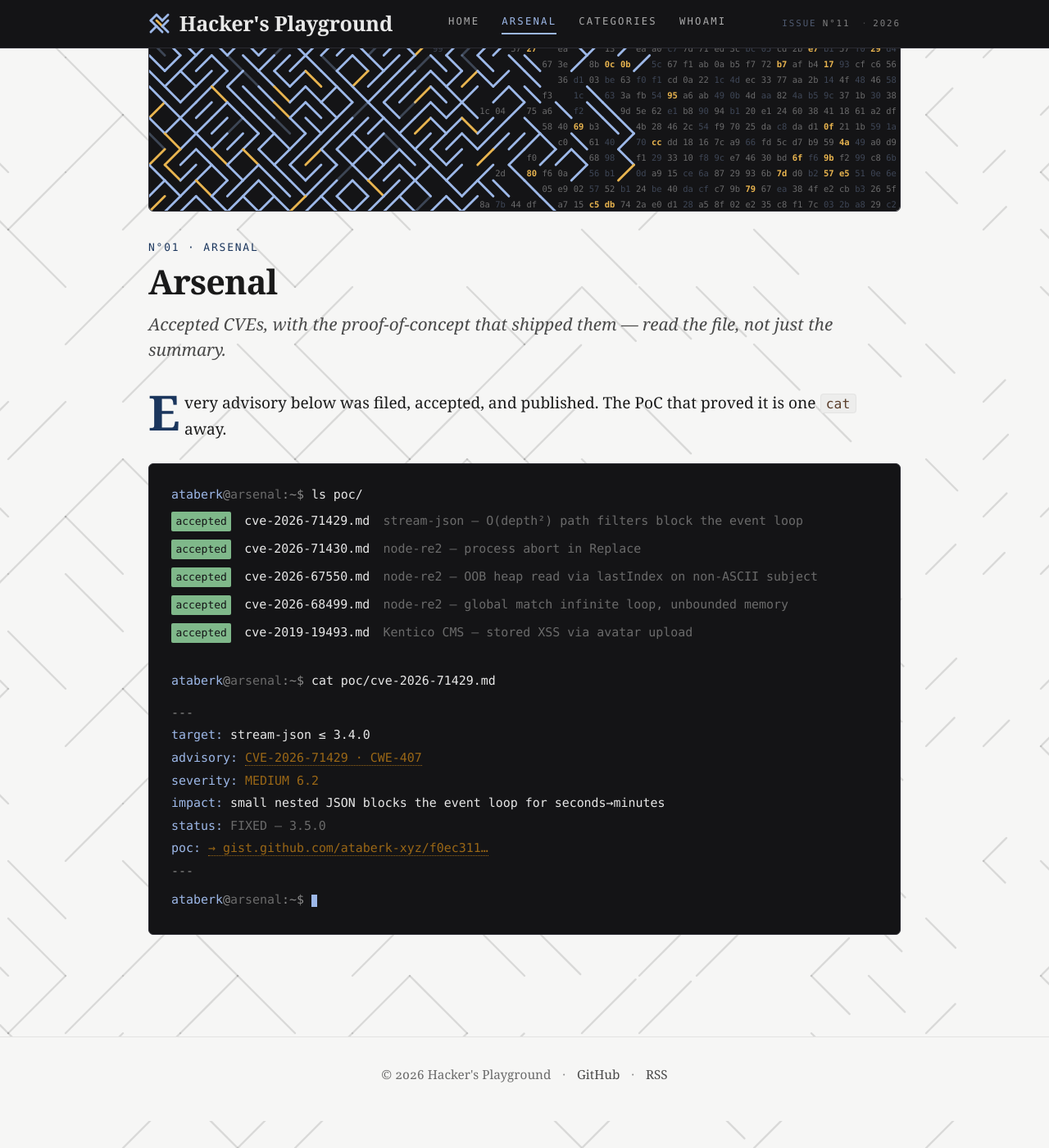
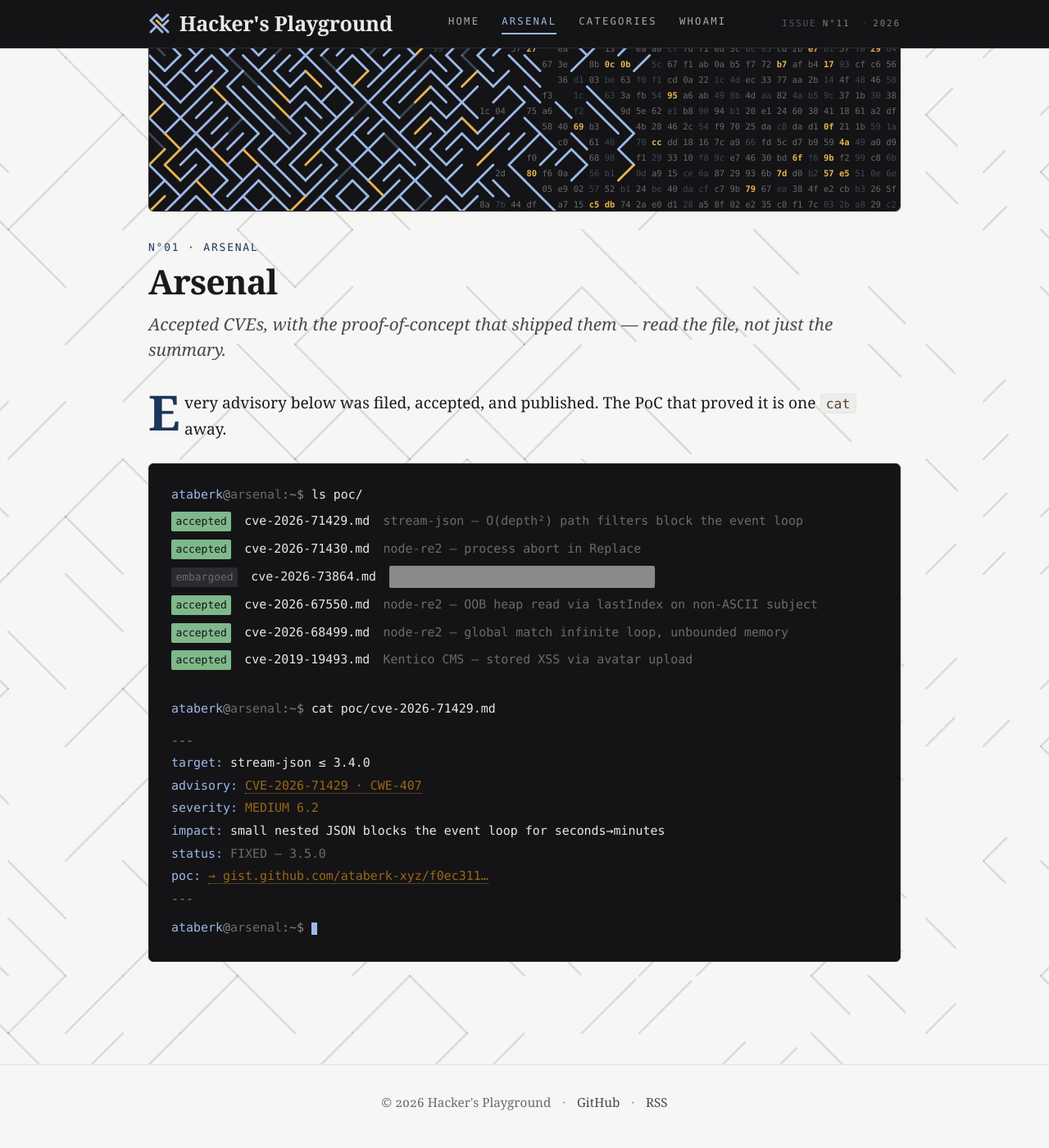
Before and after one commit to ataberk-xyz/ataberk-xyz.github.io, a Jekyll site: the page built from arsenal.md, in a window 1280 px wide and 1400 px high, scrolled down 80 px. Shown: the whole window at 82% size. Built offline with Jekyll 4.4.1, drawn with Linux system fonts in a browser that asks for light colours.

Commit message:
feat(arsenal): add an embargoed row (CVE-2026-73864, redacted)
install-artifact-from-github's advisory is public (High 7.5, CVE-2026-73864)
but its PoC gist stays secret per the standing embargo rule. Renders it in
the ls listing with a redacted description (block characters, matching the
earlier mockup's case-file treatment) and an "embargoed" status badge; the
cat output shows the real, already-public advisory fields but the poc line
reads "withheld, pending release" instead of a link.

Deliberately NOT adding rows for the other engagements considered earlier
(Kata Containers, Filament) — their advisories are still unpublished/draft,
not just gist-embargoed, so even a redacted row would tip off a live,
unfixed bug. Only add an embargoed row when the advisory itself is public.

Co-Authored-By: Claude Sonnet 5 <noreply@anthropic.com>

```diff
--- a/_includes/arsenal-terminal.html
+++ b/_includes/arsenal-terminal.html
@@ -3,6 +3,13 @@
   session. Server-renders the listing + first entry so it's crawlable with
   no JS; the inline script below re-renders on click for the clear+switch
   interaction, reading the same data via json filter (single source).
+
+  Entry status values:
+  - accepted:  advisory published, PoC gist public -> render normally.
+  - embargoed: advisory published (so its fields ARE public info) but the
+    PoC gist is still secret/withheld -> desc renders redacted, poc line
+    reads "withheld" instead of a link. See _data/arsenal.yml's header
+    comment for the rule on what's safe to mark embargoed.
 {%- endcomment -%}
 {%- assign entries = site.data.arsenal -%}
 <div class="arsenal-term">
@@ -12,7 +19,11 @@
   <div class="at-row" data-i="{{ forloop.index0 }}">
     <span class="at-status {{ e.status }}">{{ e.status }}</span>
     <span class="at-file">{{ e.file }}</span>
+    {%- if e.redact -%}
+    <span class="at-desc at-redact">{{ e.desc }}</span>
+    {%- else -%}
     <span class="at-desc">{{ e.desc }}</span>
+    {%- endif -%}
   </div>
   {%- endfor -%}
   <br>
@@ -25,7 +36,11 @@
     <span class="at-key">severity:</span> <span class="at-val {{ first.severity_class }}">{{ first.severity }}</span><br>
     <span class="at-key">impact:</span> <span class="at-val">{{ first.impact }}</span><br>
     <span class="at-key">status:</span> <span class="at-val dim">{{ first.status_line }}</span><br>
+    {%- if first.poc_url -%}
     <span class="at-key">poc:</span> <a href="{{ first.poc_url }}">→ {{ first.poc_label }}</a><br>
+    {%- else -%}
+    <span class="at-key">poc:</span> <span class="at-val withheld">— withheld, pending release —</span><br>
+    {%- endif -%}
     <span class="at-rule">---</span>
   </div>
   <div class="at-prompt" style="margin-top:.4rem"><span class="at-who">ataberk</span><span class="at-sym">@</span><span class="at-host">arsenal</span><span class="at-sym">:~$</span> <span class="at-cursor"></span></div>
@@ -42,20 +57,26 @@
 
   function lsHTML(){
     return entries.map(function(e, i){
+      var descHTML = e.redact
+        ? '<span class="at-desc at-redact">' + esc(e.desc) + '</span>'
+        : '<span class="at-desc">' + esc(e.desc) + '</span>';
       return '<div class="at-row' + (i===active?' active':'') + '" data-i="' + i + '">' +
         '<span class="at-status ' + e.status + '">' + e.status + '</span>' +
         '<span class="at-file">' + esc(e.file) + '</span>' +
-        '<span class="at-desc">' + esc(e.desc) + '</span></div>';
+        descHTML + '</div>';
     }).join('');
   }
   function fmHTML(e){
+    var pocHTML = e.poc_url
+      ? '<span class="at-key">poc:</span> <a href="' + e.poc_url + '">→ ' + esc(e.poc_label) + '</a><br>'
+      : '<span class="at-key">poc:</span> <span class="at-val withheld">— withheld, pending release —</span><br>';
     return '<div class="at-fm"><span class="at-rule">---</span><br>' +
       '<span class="at-key">target:</span> <span class="at-val">' + esc(e.target) + '</span><br>' +
       '<span class="at-key">advisory:</span> <a href="' + e.advisory_url + '">' + esc(e.advisory) + '</a><br>' +
       '<span class="at-key">severity:</span> <span class="at-val ' + e.severity_class + '">' + esc(e.severity) + '</span><br>' +
       '<span class="at-key">impact:</span> <span class="at-val">' + esc(e.impact) + '</span><br>' +
       '<span class="at-key">status:</span> <span class="at-val dim">' + esc(e.status_line) + '</span><br>' +
-      '<span class="at-key">poc:</span> <a href="' + e.poc_url + '">→ ' + esc(e.poc_label) + '</a><br>' +
+      pocHTML +
       '<span class="at-rule">---</span></div>';
   }
   function promptHTML(cmd){
--- a/_sass/kami/_components.scss
+++ b/_sass/kami/_components.scss
@@ -352,10 +352,17 @@ a.ai-row:hover .ai-fill { border-bottom-color: var(--accent); }
     border-radius: 2px;
     white-space: nowrap;
   }
-  .at-status.accepted { color: var(--code-bg); background: #7FB88A; }
-  .at-status.sealed    { color: var(--ink-3); background: var(--code-border); }
+  .at-status.accepted  { color: var(--code-bg); background: #7FB88A; }
+  .at-status.embargoed { color: var(--ink-3); background: var(--code-border); }
   .at-file { color: var(--code-fg); }
   .at-desc { color: var(--ink-3); }
+  .at-redact {
+    display: inline-block;
+    background: var(--ink-4);
+    color: var(--ink-4);
+    border-radius: 2px;
+    user-select: none;
+  }
 
   .at-fm { margin: 0.6rem 0 0.3rem; }
   .at-rule { color: var(--ink-4); }
@@ -364,6 +371,7 @@ a.ai-row:hover .ai-fill { border-bottom-color: var(--accent); }
   .at-val.dim { color: var(--ink-3); }
   .at-val.sev-med  { color: var(--sev-med); }
   .at-val.sev-high { color: var(--sev-high); font-weight: 700; }
+  .at-val.withheld { color: var(--ink-4); font-style: italic; }
   .at-fm a { color: var(--accent-warn); text-decoration: none; border-bottom: 1px dotted var(--accent-warn); }
 
   .at-cursor {
```
Also changed, not shown: _data/arsenal.yml (+20 -5 lines).
